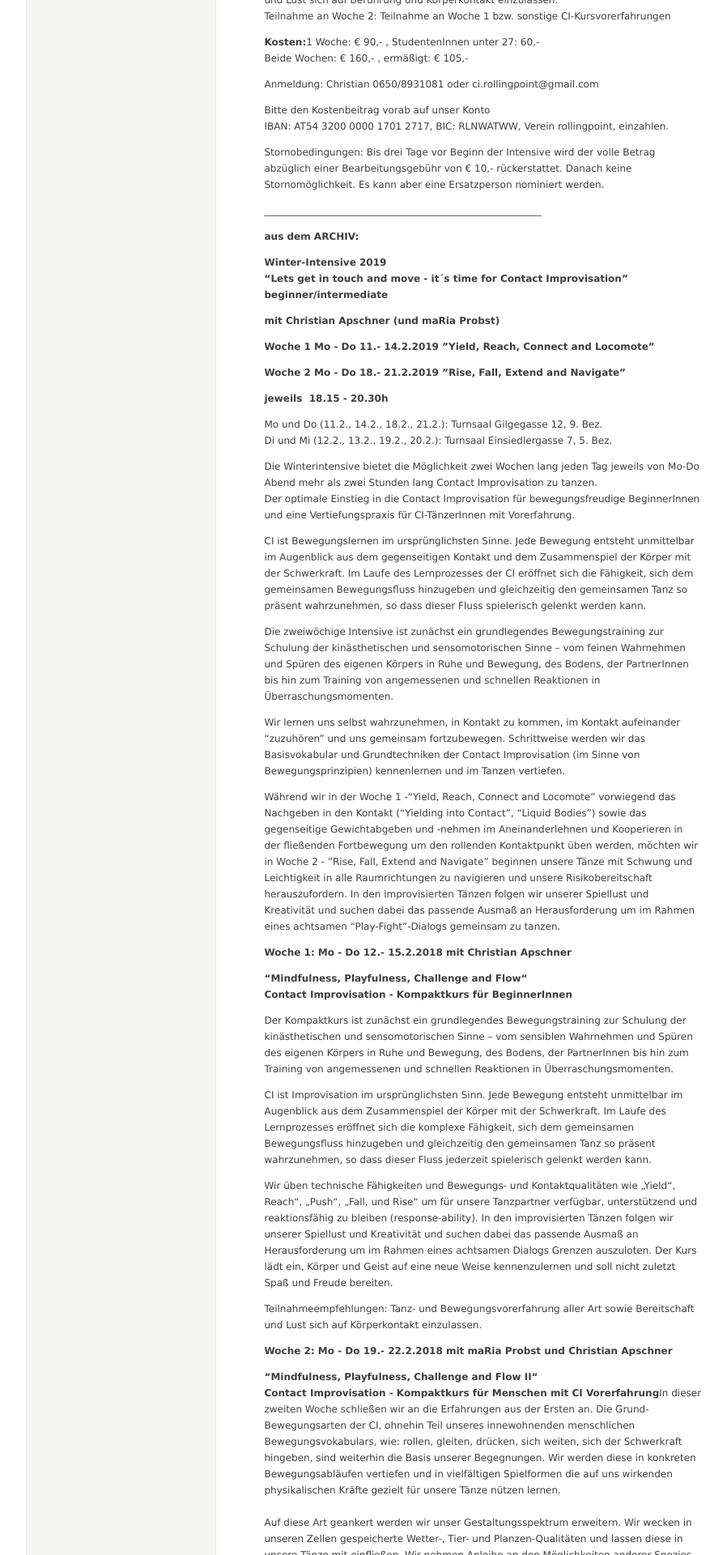
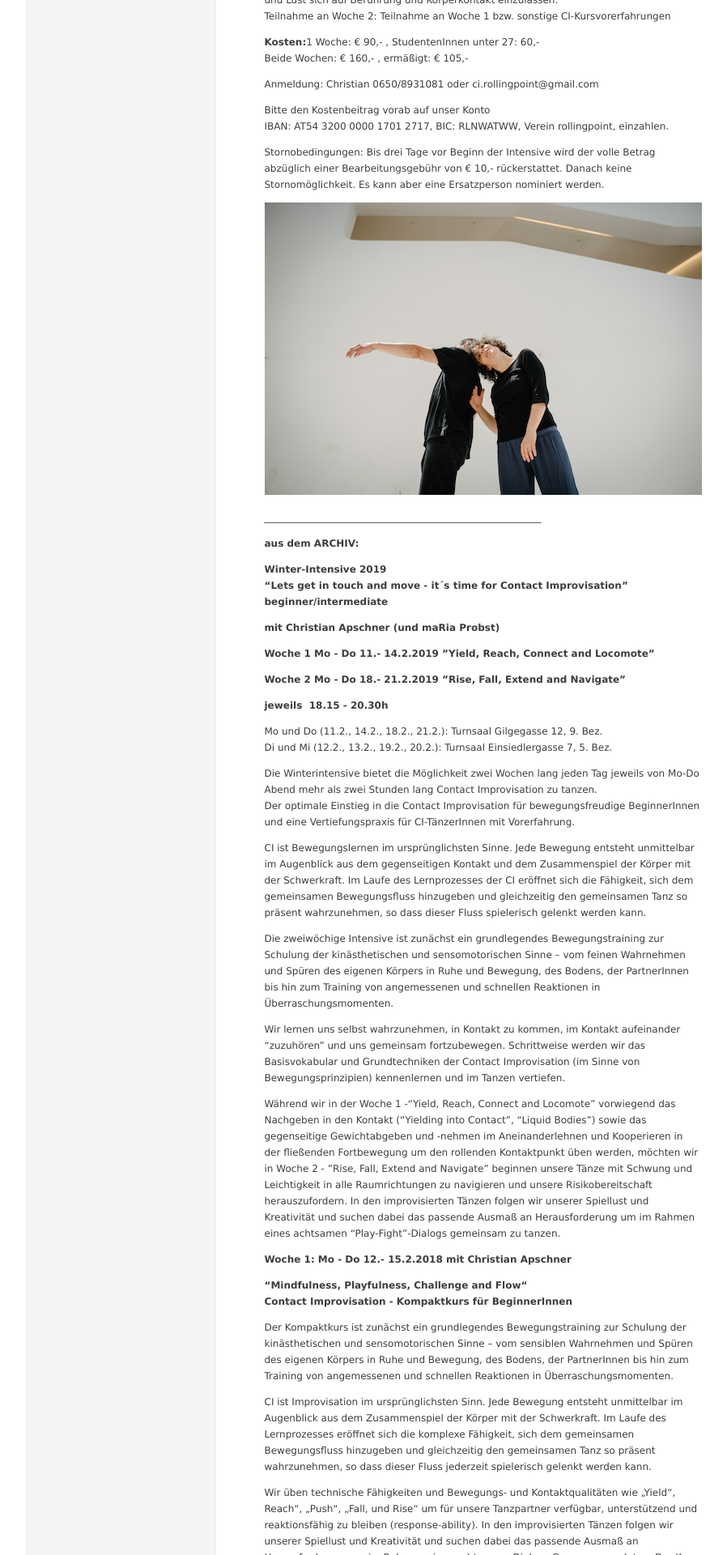
Before and after one commit to manulari/rollingpointat, a Jekyll site: the page built from _all_pages/winterintensive.md, in a window 1280 px wide. Shown: the part 1690-3610 px from the top of the page at 81% size, without its empty margins (152-1050 px from the left). Built offline with Jekyll 4.4.1, drawn with Linux system fonts in a browser that asks for light colours; comment, search, counter and statistics services are not loaded.

Commit message:
Update page “winterintensive”

```diff
--- a/_all_pages/winterintensive.md
+++ b/_all_pages/winterintensive.md
@@ -55,6 +55,8 @@ Bitte den Kostenbeitrag vorab auf unser Konto\
 IBAN: AT54 3200 0000 1701 2717, BIC: RLNWATWW, Verein rollingpoint, einzahlen.
 
 Stornobedingungen: Bis drei Tage vor Beginn der Intensive wird der volle Betrag abzüglich einer Bearbeitungsgebühr von € 10,- rückerstattet. Danach keine Stornomöglichkeit. Es kann aber eine Ersatzperson nominiert werden.
+
+![](/assets/uploads/heshaohui.rollingpoint-wu-fotos.067.jpg)
 
 \_\_\_\_\_\_\_\_\_\_\_\_\_\_\_\_\_\_\_\_\_\_\_\_\_\_\_\_\_\_\_\_\_\_\_\_\_\_\_\_\_\_\_\_\_\_\_\_\_\_\_\_\_\_\_\__
 
```
Also changed, not shown: assets/uploads/heshaohui.rollingpoint-wu-fotos.067.jpg (added).
